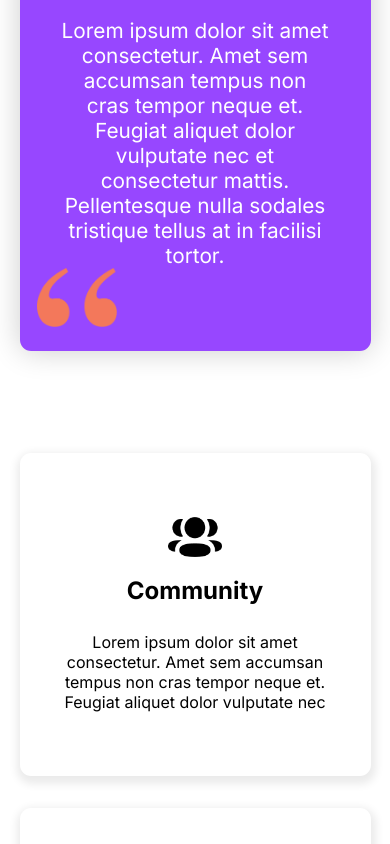
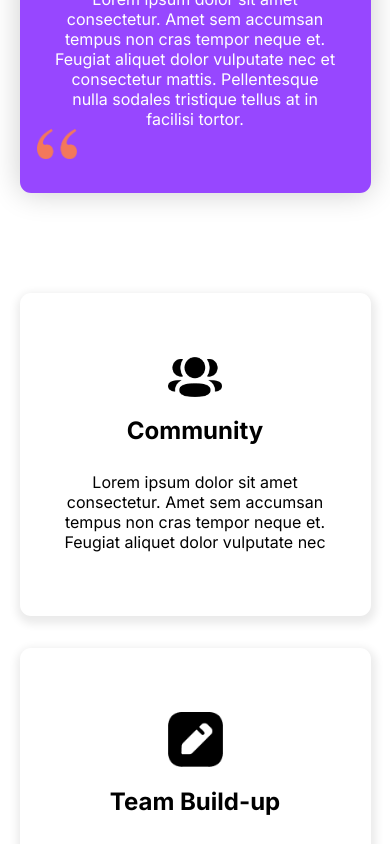
Before and after one commit to Samwell10/bowen-techhub, a React (Create React App) app: page / in a window 390 px wide. Shown: the part 1580-2424 px from the top of the page. Built offline with nearby package versions, Linux system fonts and the light colour scheme.

Commit message:
About update

```diff
--- a/src/App.css
+++ b/src/App.css
@@ -7,3 +7,6 @@
 ul{
   list-style: none;
 }
+body{
+  position: relative;
+}
--- a/src/Components/AboutUs/AboutUs.module.css
+++ b/src/Components/AboutUs/AboutUs.module.css
@@ -1,4 +1,5 @@
 .techAbout{
+    position: relative;
     width: 90%;
     max-width: 1000px;
     display: grid;
@@ -30,23 +31,3 @@
         margin-top: 25em;
     }
 }
-@media screen and (max-width:600px) {
-    .techAbout{
-        margin-top: 30em;
-    }
-}
-@media screen and (max-width:450px) {
-    .techAbout{
-        margin-top: 35em;
-    }
-}
-@media screen and (max-width:350px) {
-    .techAbout{
-        margin-top:40em ;
-    }
-}
-@media screen  and (max-width:300px){
-    .techAbout{
-        margin-top: 45em;
-    }
-}
--- a/src/Components/AboutUs/CoreValues/Slider/Slider.module.css
+++ b/src/Components/AboutUs/CoreValues/Slider/Slider.module.css
@@ -3,6 +3,10 @@
     width: 100%;
 }
 .sliderTrack{
+    width: 100%;
+    position: relative;
+}
+.slider{
     width: 100%;
     position: relative;
 }
@@ -91,4 +95,15 @@
         transition: all 0.5s ease ;
         opacity: 1;
     }
+    .page{
+        font-size: 1rem;
+    }
+    .quote{
+        width: 40px;
+    }
 }
+@media screen and  (max-width:300px){
+    .page{
+        font-size: 0.875rem;
+    }
+}
```
